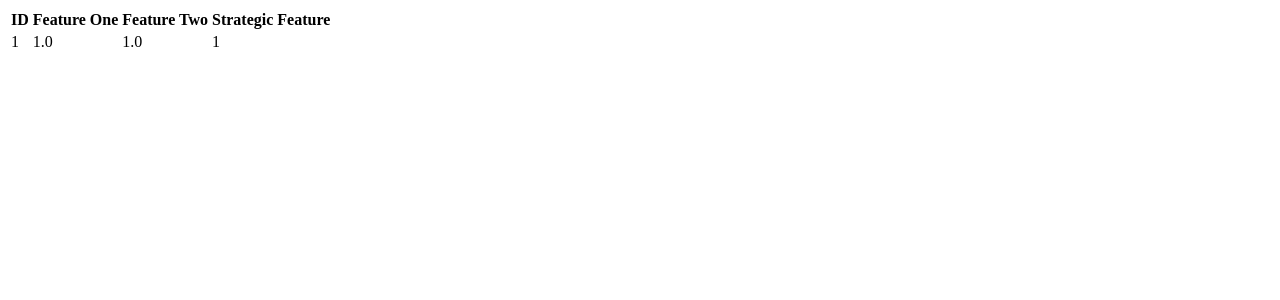
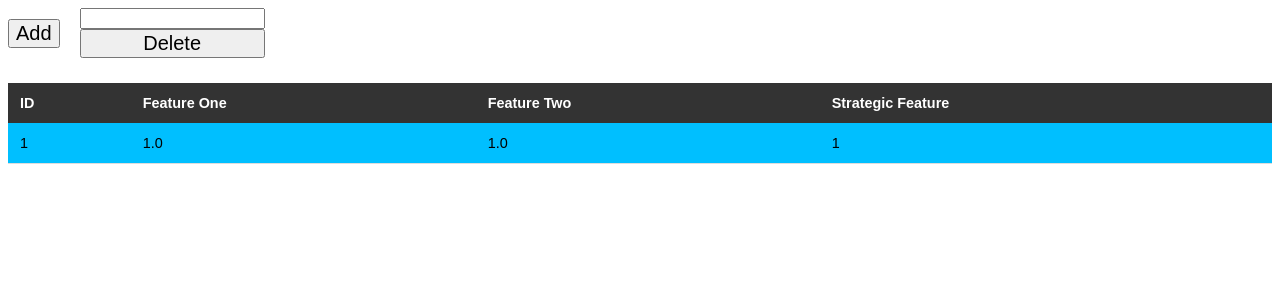
Before and after one commit to Aszlas545/FlaskAPI, a Flask app: page / in a window 1280 px wide. Shown: the top 300 px of the page. Run offline with Flask 3, Linux system fonts and the light colour scheme; tables that the repository leaves empty hold one stand-in row (values such as "Sample post").

Commit message:
not everything correct in app assignment wise but added templates and style

```diff
--- a/SourceCode/app.py
+++ b/SourceCode/app.py
@@ -1,4 +1,4 @@
-from flask import Flask, render_template
+from flask import Flask, render_template, redirect, request, url_for, abort
 from flask_sqlalchemy import SQLAlchemy
 
 app = Flask(__name__)
@@ -23,14 +23,41 @@ def hello():
     return render_template('home.html', objects=result)
 
 
-@app.route('/add')
+@app.route('/add', methods=['POST', 'GET'])
 def add_data():
-    return "add"
+    if request.method == "POST":
+        with app.app_context():
+            new_obj = Object(feature_one=request.form['feature_one'],
+                             feature_two=request.form['feature_two'],
+                             feature_strat=request.form['feature_strat'])
+            db.session.add(new_obj)
+            db.session.commit()
+        return "Record added"
+    if request.method == "GET":
+        return render_template('addition.html')
 
 
-@app.route('/delete/<record_id>')
-def remove_data(record_id):
-    return "delete" + str(record_id)
+@app.route('/delete/<record_id>', methods=['POST', 'GET'])
+def delete_data(record_id):
+    with app.app_context():
+        record_to_delete = Object.query.filter_by(id=record_id).first()
+        db.session.delete(record_to_delete)
+        db.session.commit()
+    return f"Deleted record ID: {record_id}"
+
+
+@app.route('/delete', methods=['POST'])
+def delete():
+    identity = request.form['to_remove'].split('=')[-1]
+    if identity:
+        if Object.query.filter_by(id=identity).first():
+            return redirect(url_for('delete_data', record_id=identity))
+    else:
+        return abort(404)
+
+
+def redirect_to_add():
+    return redirect('/add', code=302)
 
 
 with app.app_context():
--- /dev/null
+++ b/SourceCode/static/style.css
@@ -0,0 +1,56 @@
+.styled-table {
+  width: 100%;
+  border-collapse: collapse;
+  margin: 25px 0;
+  font-size: 0.9em;
+  font-family: Arial, sans-serif;
+}
+
+th {
+  background-color: #333;
+  color: #fff;
+  text-align: left;
+  padding: 12px;
+}
+
+td {
+  border-bottom: 1px solid #ddd;
+  padding: 12px;
+}
+
+tr:nth-of-type(even) {
+  background-color: deepskyblue;
+}
+
+tr:nth-of-type(odd) {
+  background-color: cyan;
+}
+
+tr:hover {
+  background-color: #fff;
+}
+
+div {
+  display: flex;
+  align-content: center;
+  align-items: center;
+}
+
+form {
+  display: flex;
+  flex-direction: column;
+}
+
+.main-form {
+  margin-left: 20px;
+  margin-right: 20px;
+  display: flex;
+}
+
+label {
+  font-size: 20px;
+}
+
+button {
+  font-size: 20px;
+}
--- a/SourceCode/templates/base.html
+++ b/SourceCode/templates/base.html
@@ -3,6 +3,7 @@
 <head>
     <meta charset="UTF-8">
     <title>My first flask application</title>
+    <link rel="stylesheet" type="text/css" href="{{ url_for('static', filename='style.css') }}">
 </head>
 <body>
  {% block content %}{% endblock %}
--- a/SourceCode/templates/home.html
+++ b/SourceCode/templates/home.html
@@ -1,6 +1,15 @@
 {% extends "base.html" %}
 {% block content %}
-    <table>
+    <div>
+        <form action="/add" method="get">
+            <button type="submit">Add</button>
+        </form>
+        <form class="main-form" action="/delete" method="post">
+            <label for="to_remove"></label><input type="text" id="to_remove" name="to_remove">
+            <button type="submit">Delete</button>
+        </form>
+    </div>
+    <table class="styled-table">
         <tr>
             <th>ID</th>
             <th>Feature One</th>
```
Also changed, not shown: SourceCode/templates/addition.html (added, +11 -0 lines), SourceCode/static/js/script.js (added).
